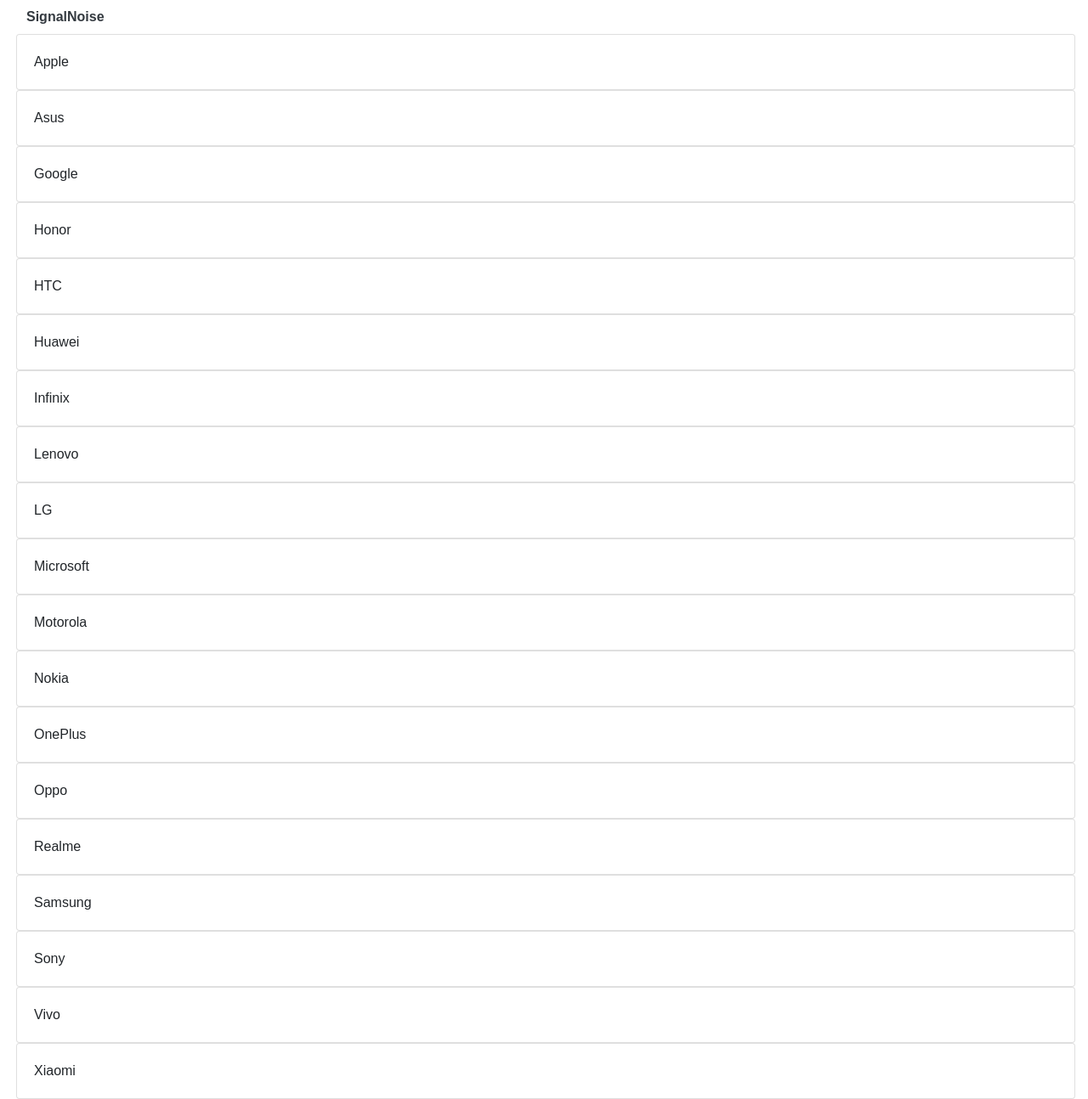
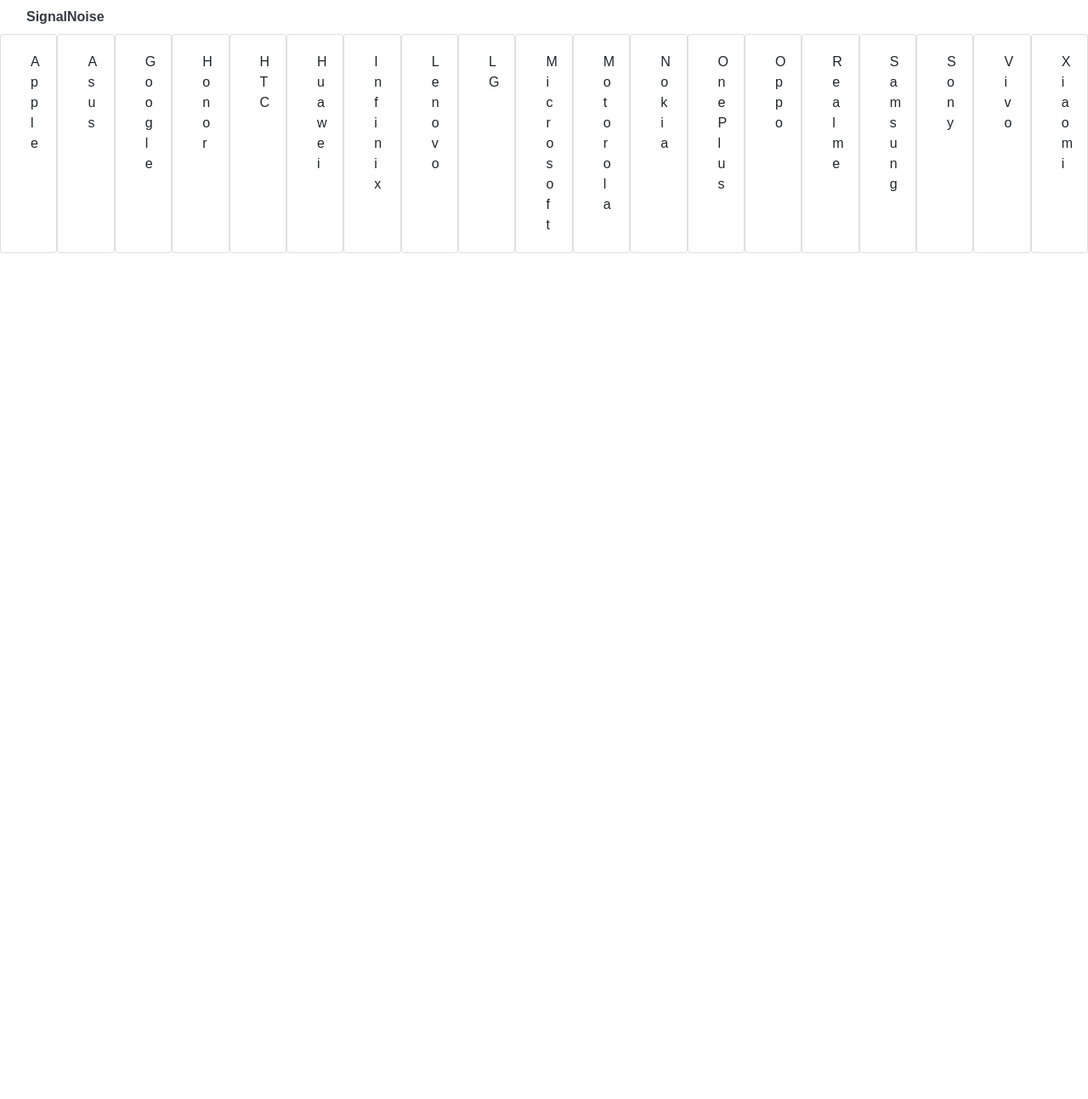
Before and after one commit to signalnoiseongithub/www, a Jekyll site: the page built from smartphone.html, in a window 1280 px wide. Shown: the whole page at 85% size. Built offline with Jekyll 4.4.1, drawn with Linux system fonts in a browser that asks for light colours; some web fonts are replaced; after the commit the page ends 900 px from its top, so only the background shows below that.

Commit message:
Update smartphone.html

```diff
--- a/smartphone.html
+++ b/smartphone.html
@@ -3,10 +3,10 @@ layout: default
 title: Smartphone
 ---
 
-<section>
-  <nav>
+<section class="row">
+  <nav class="d-flex flex-row flex-nowrap flex-fill" style="overflow-x: auto;">
     {% for smartphone in site.data.navigation.smartphone %}
-    <div class="card ml-1 d-flex flex-row flex-nowrap flex-fill" style="overflow-x: auto;">
+    <div class="col card">
       <div class="card-body">
         <p class="card-text">
           {{ smartphone.brand }}
```
